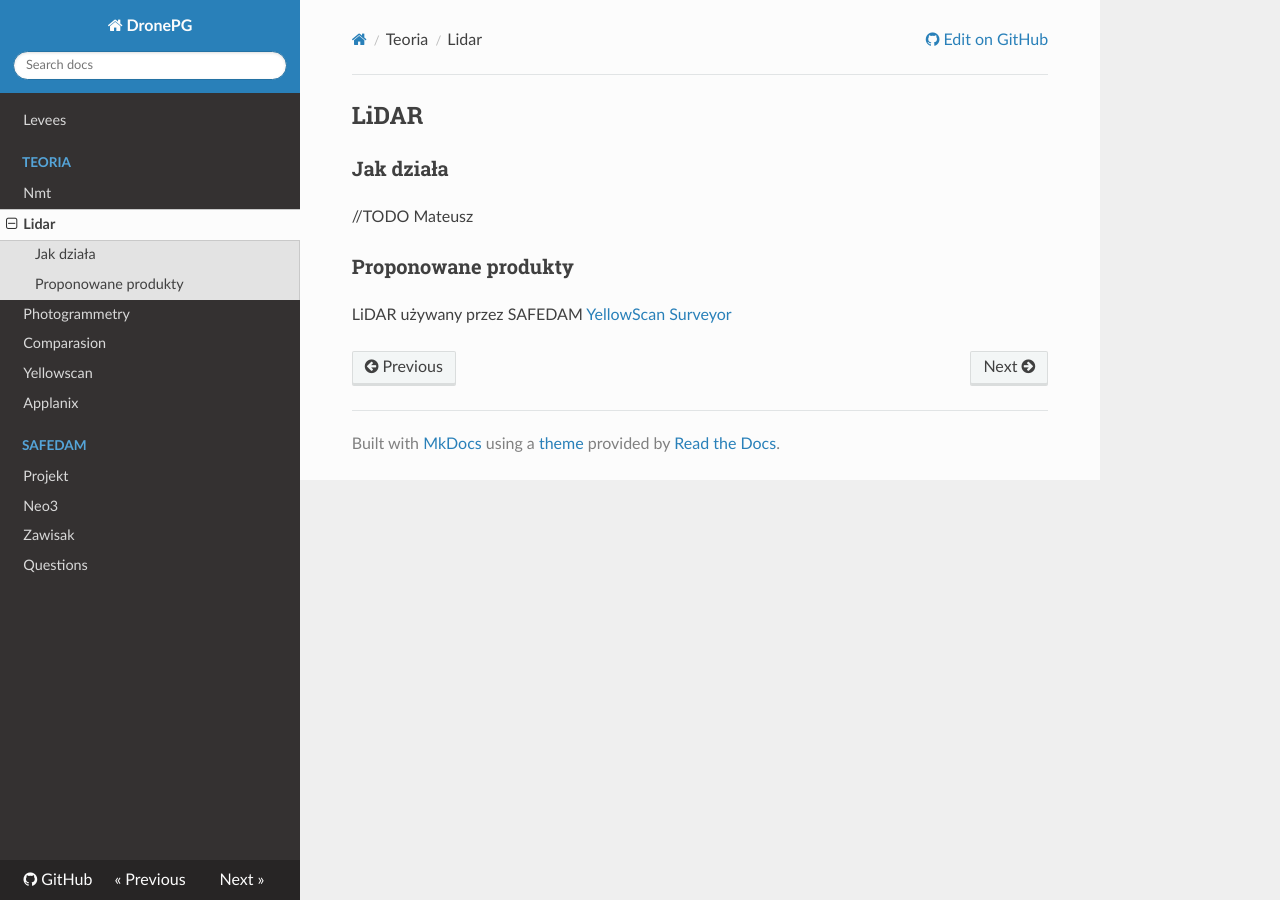
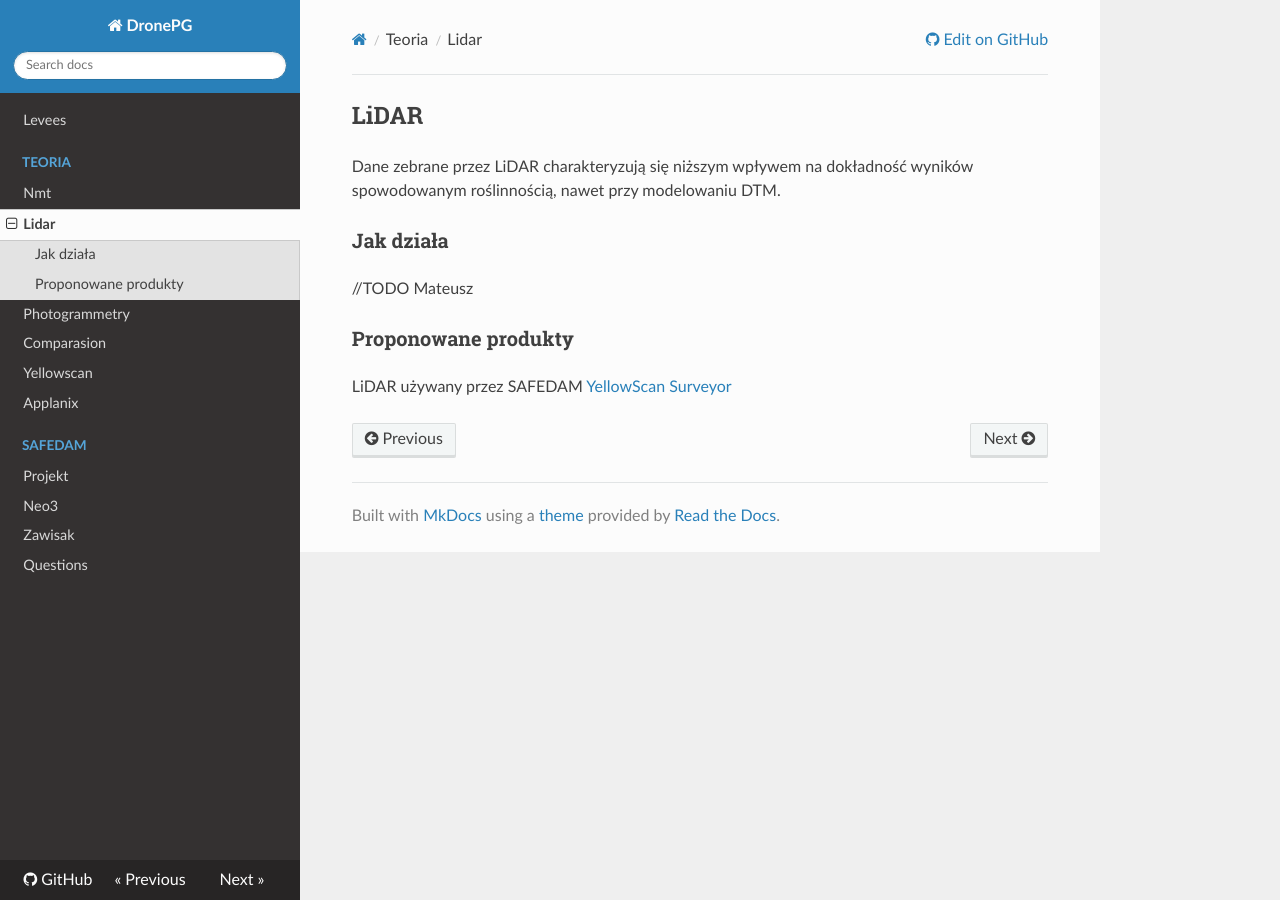
Before and after one commit to mozerpol/docs, an MkDocs documentation site: the page built from docs/dem/lidar.md, in a window 1280 px wide. Built offline with MkDocs 1.6.1, drawn with Linux system fonts in a browser that asks for light colours; nearby versions of some CDN libraries.

Commit message:
Update lidar.md
LiDAR characteristics

```diff
--- a/docs/dem/lidar.md
+++ b/docs/dem/lidar.md
@@ -1,4 +1,5 @@
 # LiDAR
+Dane zebrane przez LiDAR charakteryzują się niższym wpływem na dokładność wyników spowodowanym roślinnością, nawet przy modelowaniu DTM.
 
 ## Jak działa
 
```
